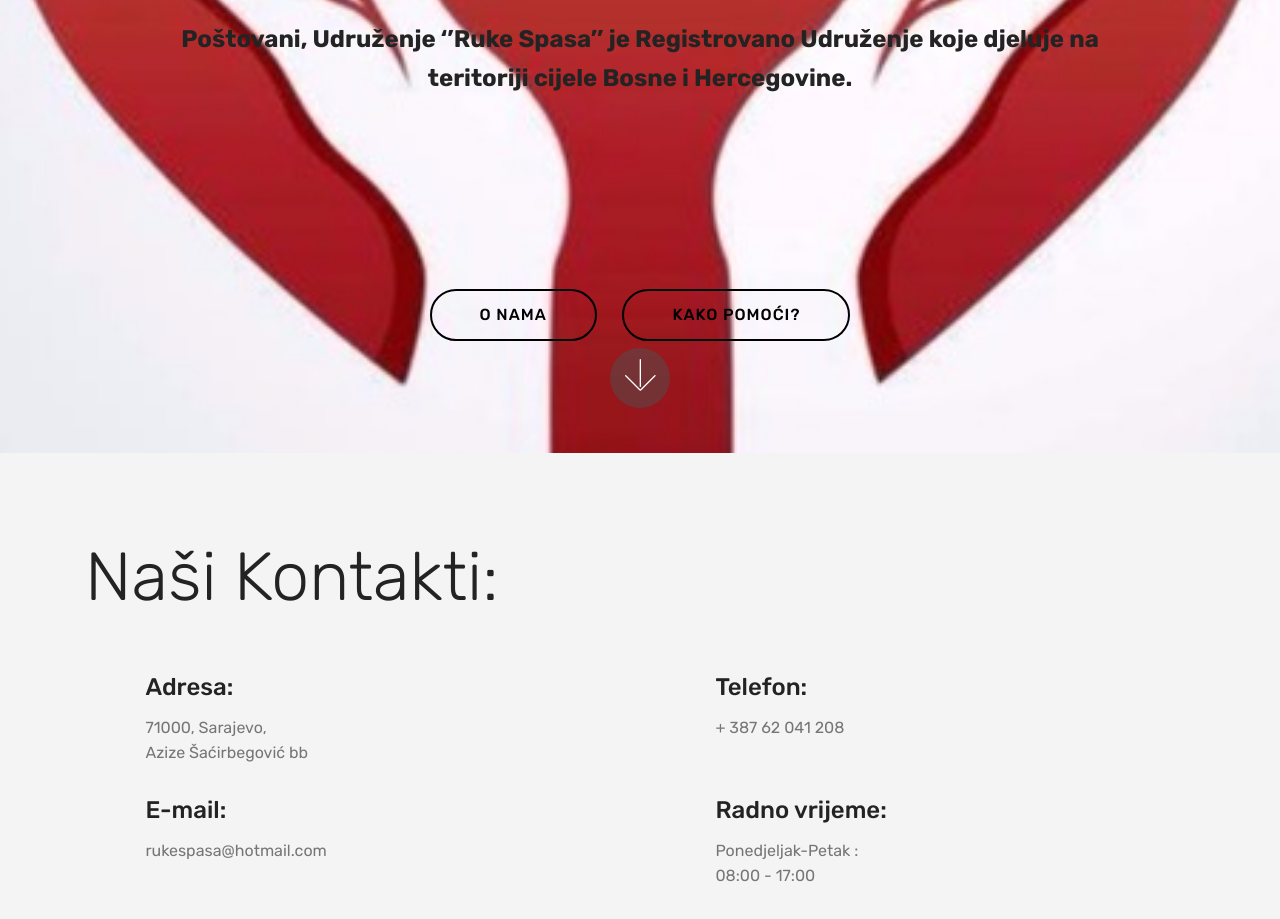
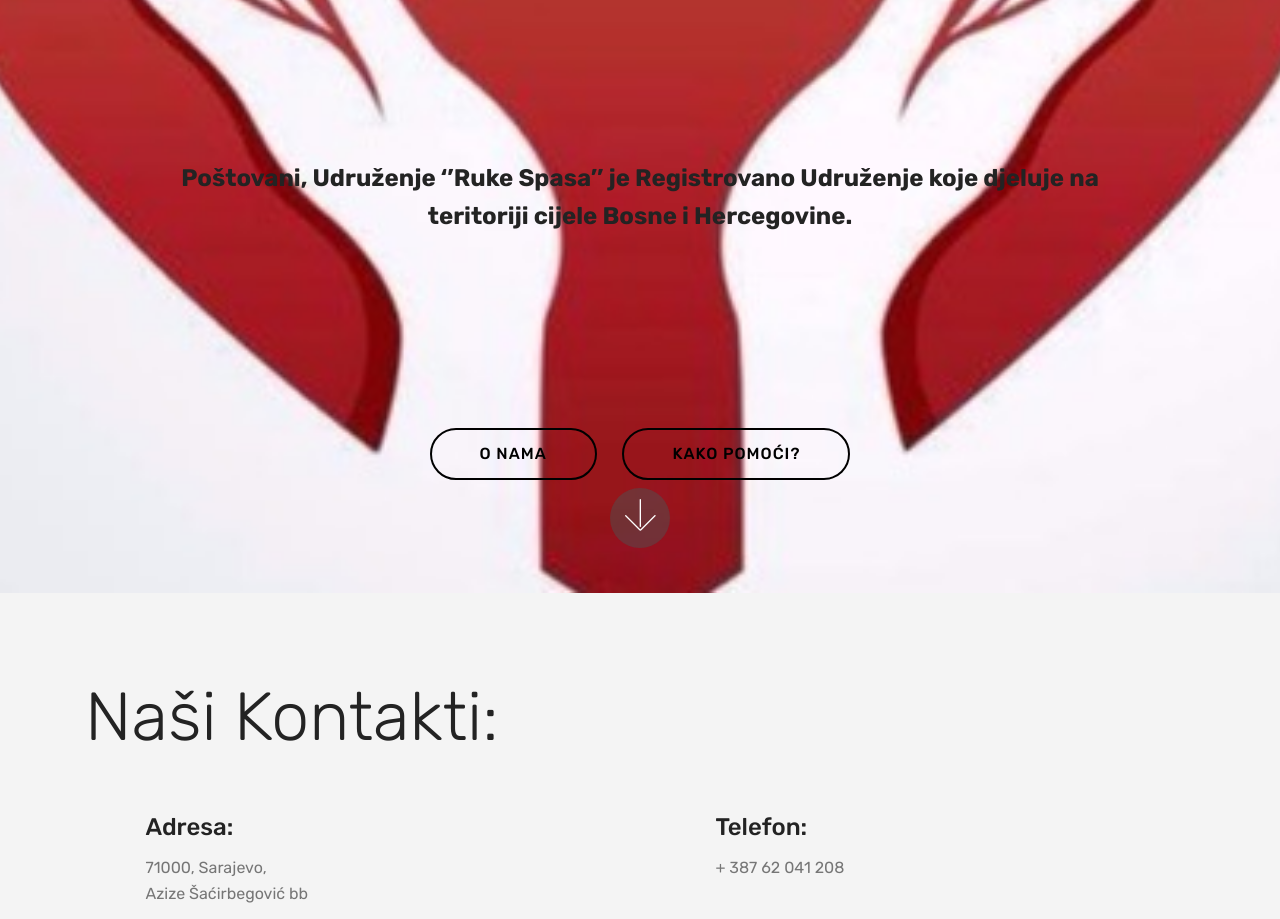
Before and after one commit to rukespasa/rukespasa.github.io, a plain HTML site: page index.html in a window 1280 px wide. Shown: the part 207-1126 px from the top of the page. Drawn offline with Linux system fonts and the light colour scheme; files whose address does not match are found by name.

Commit message:
create github pages

```diff
--- a/assets/mobirise/css/mbr-additional.css
+++ b/assets/mobirise/css/mbr-additional.css
@@ -711,8 +711,6 @@ section.lazy-placeholder:after {
   opacity: 0.3;
 }
 .cid-qTkA127IK8 {
-  padding-top: 45px;
-  padding-bottom: 105px;
   background-image: url("../../../assets/images/hands-pray-in-a-heart-shape-vector-3-508x490.jpeg");
 }
 .cid-qTkA127IK8 H1 {
--- a/index.html
+++ b/index.html
@@ -25,7 +25,7 @@
 
 </head>
 <body>
-  <section class="cid-qTkA127IK8 mbr-parallax-background" id="header2-1">
+  <section class="cid-qTkA127IK8 mbr-fullscreen mbr-parallax-background" id="header2-1">
 
 
 
@@ -36,7 +36,7 @@
             <div class="mbr-white col-md-10">
                 <h1 class="mbr-section-title mbr-bold pb-3 mbr-fonts-style display-1"><a href="https://www.facebook.com/humanitarnoudruzenjerukespasa/" class="text-warning" target="_blank">UDRUŽENJE ‘’RUKE SPASA’’</a></h1>
 
-                <p class="mbr-text pb-3 mbr-fonts-style display-5"><br><strong><br></strong><strong>Poštovani, Udruženje ‘’Ruke Spasa’’ je Registrovano Udruženje koje djeluje na teritoriji cijele Bosne i Hercegovine.
+                <p class="mbr-text pb-3 mbr-fonts-style display-5"><br><strong><br></strong><br><strong><br></strong><strong>Poštovani, Udruženje ‘’Ruke Spasa’’ je Registrovano Udruženje koje djeluje na teritoriji cijele Bosne i Hercegovine.
 <br><br></strong><br><br><br></p>
                 <div class="mbr-section-btn"><a class="btn btn-md btn-black-outline display-4" href="page1.html">O NAMA</a> <a class="btn btn-md btn-black-outline display-4" href="page2.html">KAKO POMOĆI?</a></div>
             </div>
@@ -49,7 +49,7 @@
     </div>
 </section>
 
-<section class="engine"><a href="https://mobirise.info/n">simple website templates</a></section><section class="mbr-section contacts3 cid-rRlwYDVrJE" id="contacts3-i">
+<section class="engine"><a href="https://mobirise.info/w">free html5 templates</a></section><section class="mbr-section contacts3 cid-rRlwYDVrJE" id="contacts3-i">
     <!---->
 
     <!---->
```
Also changed, not shown: page1.html (+1 -1 lines), page2.html (+1 -1 lines), 1 other file.
